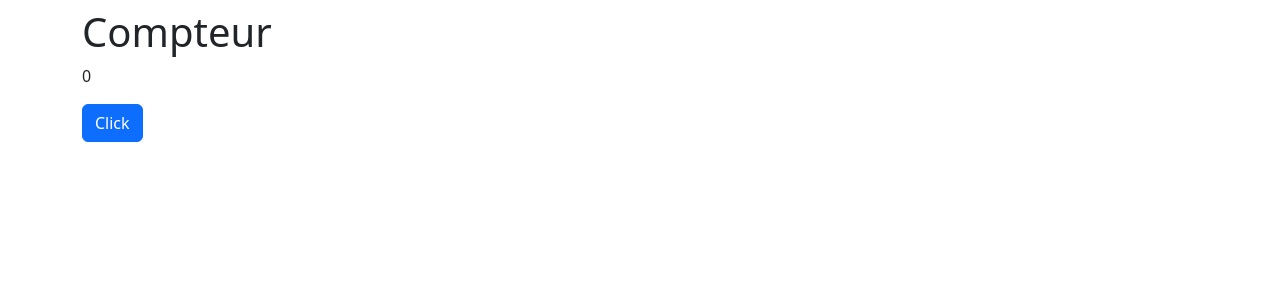
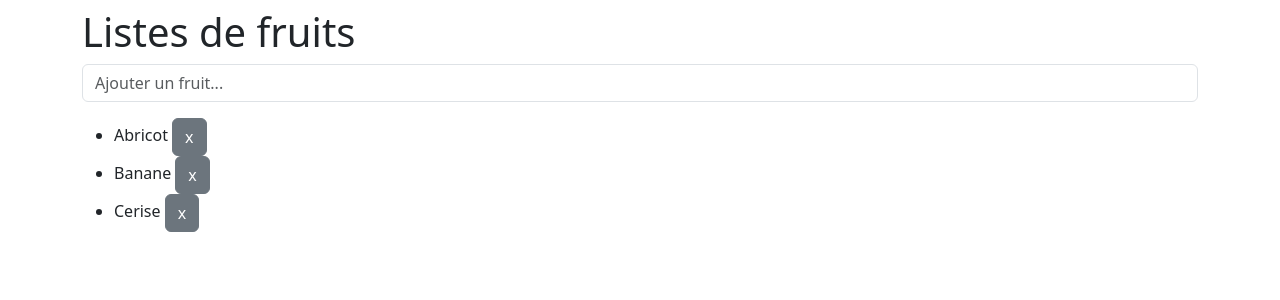
Before and after one commit to aploon/reactdev, a React (Vite) app: page / in a window 1280 px wide. Shown: the top 300 px of the page. Built offline with nearby package versions, Linux system fonts and the light colour scheme.

Commit message:
last commit

```diff
--- a/src/App.jsx
+++ b/src/App.jsx
@@ -3,19 +3,45 @@ import { useState } from "react"
 function App() {
 
     // state (etat, donnees)
-    let [count, setCount] = useState(0)
+    const [fruits, setFruits] = useState([
+        { id: 1, nom: "Abricot" },
+        { id: 2, nom: "Banane" },
+        { id: 3, nom: "Cerise" }
+    ])
 
     // comportements
-    let handleClick = (e) => {
-        setCount(count + 1)
+    let removeFruit = (id) => {
+        setFruits(
+            fruits.filter((fruit) => fruit.id !== id)
+        )
+    }
+
+    let addFruit = (e) => {
+        e.preventDefault()
+        let fruitName = e.target.fruitName.value
+        setFruits([...fruits, { id: fruits.length + 1, nom: fruitName }])
+
+        // Vider le champ input
+        e.target.fruitName.value = ""
     }
 
     // affichage (render)
     return <>
-        <div className="container mt-2 m-auto" style={{minWith: "350px"}}>
-            <h1>Compteur</h1>
-            <p>{count}</p>
-            <button className="btn btn-primary" onClick={handleClick}>Click</button>
+        <div className="container mt-2 m-auto" style={{ minWith: "350px" }}>
+            <h1>Listes de fruits</h1>
+            <form action="submit" onSubmit={addFruit}>
+                <div className="form-group mb-3">
+                    <input className="form-control" name="fruitName" type="text" placeholder="Ajouter un fruit..." />
+                </div>
+                <button className="btn btn-primary" hidden>Ajouter +</button>
+            </form>
+            <ul>
+                {fruits.map((fruit) => {
+                    return <li key={fruit.id}>
+                        {fruit.nom} <button className="btn btn-secondary" onClick={() => removeFruit(fruit.id)}>x</button>
+                    </li>
+                })}
+            </ul>
         </div>
     </>
 }
```
